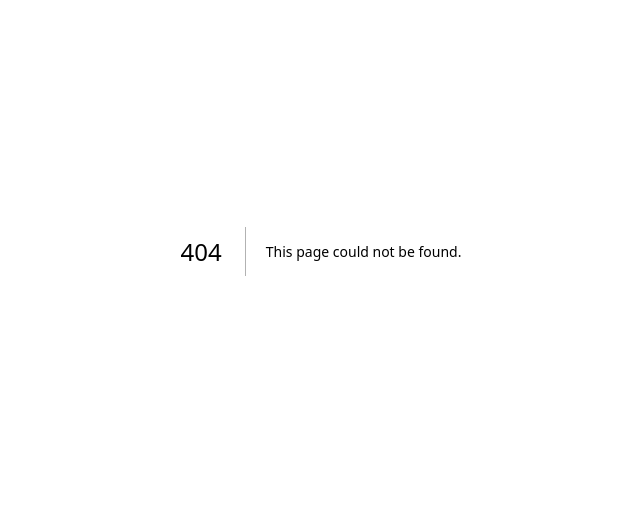
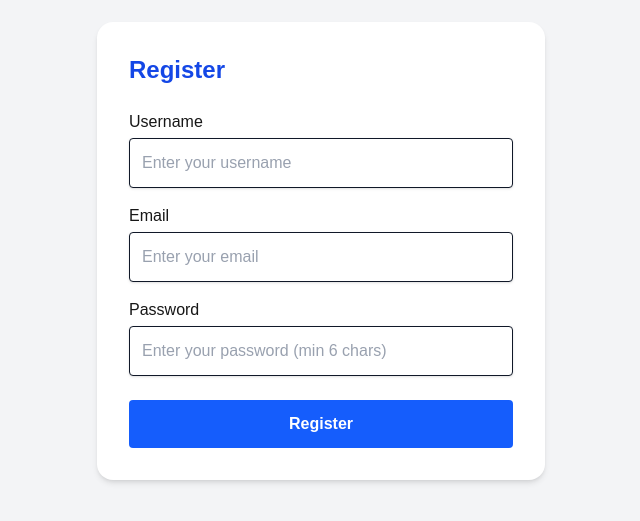
Before and after one commit to ahsaan2/comments-forntend, a Next.js app: page /register in a window 1280 px wide. Before the commit this address had no page. Shown: the part 149-670 px from the top of the page, without its empty margins (319-959 px from the left). Built offline with nearby package versions, Linux system fonts and the light colour scheme.

Commit message:
added the login page

```diff
--- /dev/null
+++ b/src/app/login/LoginPage.tsx
@@ -0,0 +1,82 @@
+"use client";
+import { useState } from "react";
+import { useRouter } from "next/navigation";
+
+const LoginPage = () => {
+  const [email, setEmail] = useState("");
+  const [password, setPassword] = useState("");
+  const [loading, setLoading] = useState(false);
+  const [error, setError] = useState<string | null>(null);
+  const router = useRouter();
+
+  const handleLogin = async (e: React.FormEvent) => {
+    e.preventDefault();
+    setError(null);
+    setLoading(true);
+    try {
+      const res = await fetch("http://localhost:3001/authors/login", {
+        method: "POST",
+        headers: { "Content-Type": "application/json" },
+        credentials: "include",
+        body: JSON.stringify({ email, password }),
+      });
+      if (!res.ok) {
+        const data = await res.json().catch(() => ({}));
+        throw new Error(data.message || "Login failed");
+      }
+      // Save username to localStorage for initials
+      const data = await res.json();
+      if (data && data.username) {
+        localStorage.setItem("username", data.username);
+      }
+      router.push("/");
+    } catch (err: any) {
+      setError(err.message || "Login failed");
+    } finally {
+      setLoading(false);
+    }
+  };
+
+  return (
+    <div className="min-h-screen flex items-center justify-center bg-gray-100">
+      <form
+        className="bg-white p-8 rounded-2xl shadow-md w-full max-w-md"
+        onSubmit={handleLogin}
+      >
+        <h2 className="text-2xl font-bold mb-6 text-blue-700">Login</h2>
+        {error && <div className="mb-4 text-red-600">{error}</div>}
+        <div className="mb-4">
+          <label className="block mb-1 font-medium">Email</label>
+          <input
+            type="email"
+            className="w-full p-3 border rounded text-base bg-white text-gray-900 placeholder-gray-400 focus:outline-none focus:ring-2 focus:ring-blue-400 focus:border-blue-400 shadow-sm"
+            placeholder="Enter your email"
+            value={email}
+            onChange={e => setEmail(e.target.value)}
+            required
+          />
+        </div>
+        <div className="mb-6">
+          <label className="block mb-1 font-medium">Password</label>
+          <input
+            type="password"
+            className="w-full p-3 border rounded text-base bg-white text-gray-900 placeholder-gray-400 focus:outline-none focus:ring-2 focus:ring-blue-400 focus:border-blue-400 shadow-sm"
+            placeholder="Enter your password"
+            value={password}
+            onChange={e => setPassword(e.target.value)}
+            required
+          />
+        </div>
+        <button
+          type="submit"
+          className="w-full bg-blue-600 text-white py-3 rounded font-semibold hover:bg-blue-700 transition"
+          disabled={loading}
+        >
+          {loading ? "Logging in..." : "Login"}
+        </button>
+      </form>
+    </div>
+  );
+};
+
+export default LoginPage;
--- /dev/null
+++ b/src/app/login/page.tsx
@@ -0,0 +1,5 @@
+import LoginPage from './LoginPage';
+
+export default function Page() {
+  return <LoginPage />;
+}
--- a/src/app/posts/PostsPage.tsx
+++ b/src/app/posts/PostsPage.tsx
@@ -13,6 +13,7 @@ interface Comment {
   postId: number;
   parentId: number | null;
   content: string;
+  authorName?: string; // Add authorName for initials
   children?: Comment[];
 }
 
@@ -51,6 +52,14 @@ const PostsPage = () => {
   const [activeReplyId, setActiveReplyId] = useState<number | null>(null);
   const [replyContentMap, setReplyContentMap] = useState<{ [key: string]: string }>({});
   const [activePostReplyId, setActivePostReplyId] = useState<number | null>(null);
+  // Store username from localStorage (if logged in)
+  const [username, setUsername] = useState<string | null>(null);
+
+  useEffect(() => {
+    if (typeof window !== 'undefined') {
+      setUsername(localStorage.getItem('username'));
+    }
+  }, []);
 
   // New Post Form
   const [newTitle, setNewTitle] = useState('');
@@ -125,6 +134,7 @@ const PostsPage = () => {
           postId,
           parentId,
           authorId: 8,
+          authorName: username || 'User',
           content,
         }),
       });
@@ -173,7 +183,14 @@ const PostsPage = () => {
     <div className="ml-4 mt-4">
       <div className="flex items-start gap-3">
         <div className="w-8 h-8 flex-shrink-0 rounded-full bg-blue-100 text-blue-700 font-bold text-sm flex items-center justify-center">
-          {comment.id}
+          {comment.authorName
+            ? comment.authorName
+            : username
+              ? username
+                  .split(' ')
+                  .map((n) => n[0]?.toUpperCase())
+                  .join('')
+              : 'U'}
         </div>
         <div className="bg-white p-3 rounded-xl shadow-sm border border-gray-200 w-full">
           <p className="text-sm text-gray-800">{comment.content}</p>
@@ -369,13 +386,13 @@ const PostsPage = () => {
         <input
           type="text"
           placeholder="Title"
-          className="w-full mb-3 p-3 border rounded text-sm"
+          className="w-full mb-3 p-3 border rounded text-base bg-white text-gray-900 placeholder-gray-400 focus:outline-none focus:ring-2 focus:ring-blue-400 focus:border-blue-400 shadow-sm"
           value={newTitle}
           onChange={(e) => setNewTitle(e.target.value)}
         />
         <textarea
           placeholder="Content"
-          className="w-full mb-3 p-3 border rounded text-sm"
+          className="w-full mb-3 p-3 border rounded text-base bg-white text-gray-900 placeholder-gray-400 focus:outline-none focus:ring-2 focus:ring-blue-400 focus:border-blue-400 shadow-sm"
           rows={4}
           value={newContent}
           onChange={(e) => setNewContent(e.target.value)}
--- /dev/null
+++ b/src/app/register/RegisterPage.tsx
@@ -0,0 +1,95 @@
+"use client";
+import { useState } from "react";
+
+const RegisterPage = () => {
+  const [username, setUsername] = useState("");
+  const [email, setEmail] = useState("");
+  const [password, setPassword] = useState("");
+  const [loading, setLoading] = useState(false);
+  const [error, setError] = useState<string | null>(null);
+  const [success, setSuccess] = useState(false);
+
+  const handleRegister = async (e: React.FormEvent) => {
+    e.preventDefault();
+    setError(null);
+    setSuccess(false);
+    setLoading(true);
+    try {
+      const res = await fetch("http://localhost:3001/authors/register", {
+        method: "POST",
+        headers: { "Content-Type": "application/json" },
+        body: JSON.stringify({ username, email, password }),
+      });
+      if (!res.ok) {
+        const data = await res.json().catch(() => ({}));
+        throw new Error(data.message || "Registration failed");
+      }
+      setSuccess(true);
+      setUsername("");
+      setEmail("");
+      setPassword("");
+    } catch (err: any) {
+      setError(err.message || "Registration failed");
+    } finally {
+      setLoading(false);
+    }
+  };
+
+  return (
+    <div className="min-h-screen flex items-center justify-center bg-gray-100">
+      <form
+        className="bg-white p-8 rounded-2xl shadow-md w-full max-w-md"
+        onSubmit={handleRegister}
+      >
+        <h2 className="text-2xl font-bold mb-6 text-blue-700">Register</h2>
+        {success && (
+          <div className="mb-4 text-green-600">Registration successful! You can now log in.</div>
+        )}
+        {error && <div className="mb-4 text-red-600">{error}</div>}
+        <div className="mb-4">
+          <label className="block mb-1 font-medium">Username</label>
+          <input
+            type="text"
+            className="w-full p-3 border rounded text-base bg-white text-gray-900 placeholder-gray-400 focus:outline-none focus:ring-2 focus:ring-blue-400 focus:border-blue-400 shadow-sm"
+            placeholder="Enter your username"
+            value={username}
+            onChange={e => setUsername(e.target.value)}
+            required
+          />
+        </div>
+        <div className="mb-4">
+          <label className="block mb-1 font-medium">Email</label>
+          <input
+            type="email"
+            className="w-full p-3 border rounded text-base bg-white text-gray-900 placeholder-gray-400 focus:outline-none focus:ring-2 focus:ring-blue-400 focus:border-blue-400 shadow-sm"
+            placeholder="Enter your email"
+            value={email}
+            onChange={e => setEmail(e.target.value)}
+            required
+          />
+        </div>
+        <div className="mb-6">
+          <label className="block mb-1 font-medium">Password</label>
+          <input
+            type="password"
+            className="w-full p-3 border rounded text-base bg-white text-gray-900 placeholder-gray-400 focus:outline-none focus:ring-2 focus:ring-blue-400 focus:border-blue-400 shadow-sm"
+            placeholder="Enter your password (min 6 chars)"
+            value={password}
+            onChange={e => setPassword(e.target.value)}
+            minLength={6}
+            required
+          />
+        </div>
+        <button
+          type="submit"
+          className="w-full bg-blue-600 text-white py-3 rounded font-semibold hover:bg-blue-700 transition"
+          disabled={loading}
+        >
+          {loading ? "Registering..." : "Register"}
+        </button>
+      </form>
+    </div>
+  );
+};
+
+export default RegisterPage;
--- /dev/null
+++ b/src/app/register/page.tsx
@@ -0,0 +1,5 @@
+import RegisterPage from './RegisterPage';
+
+export default function Page() {
+  return <RegisterPage />;
+}
```
